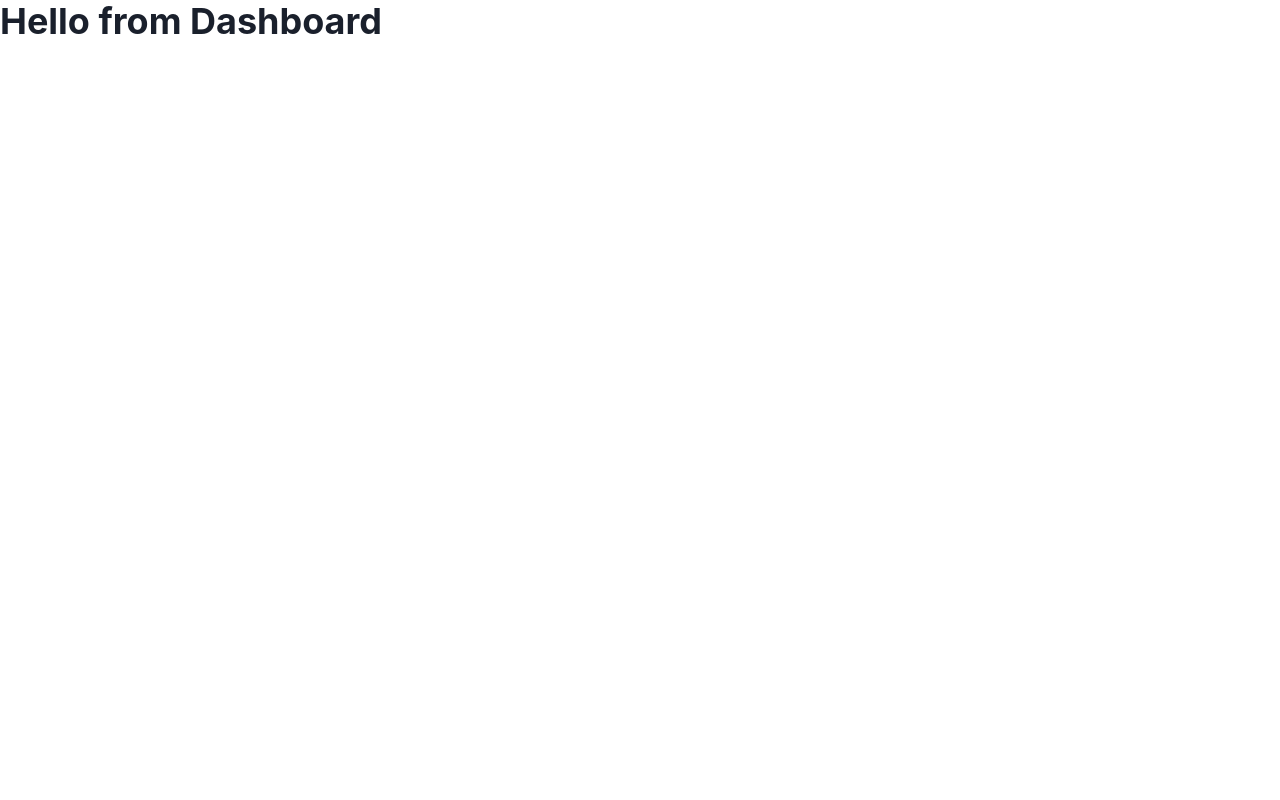
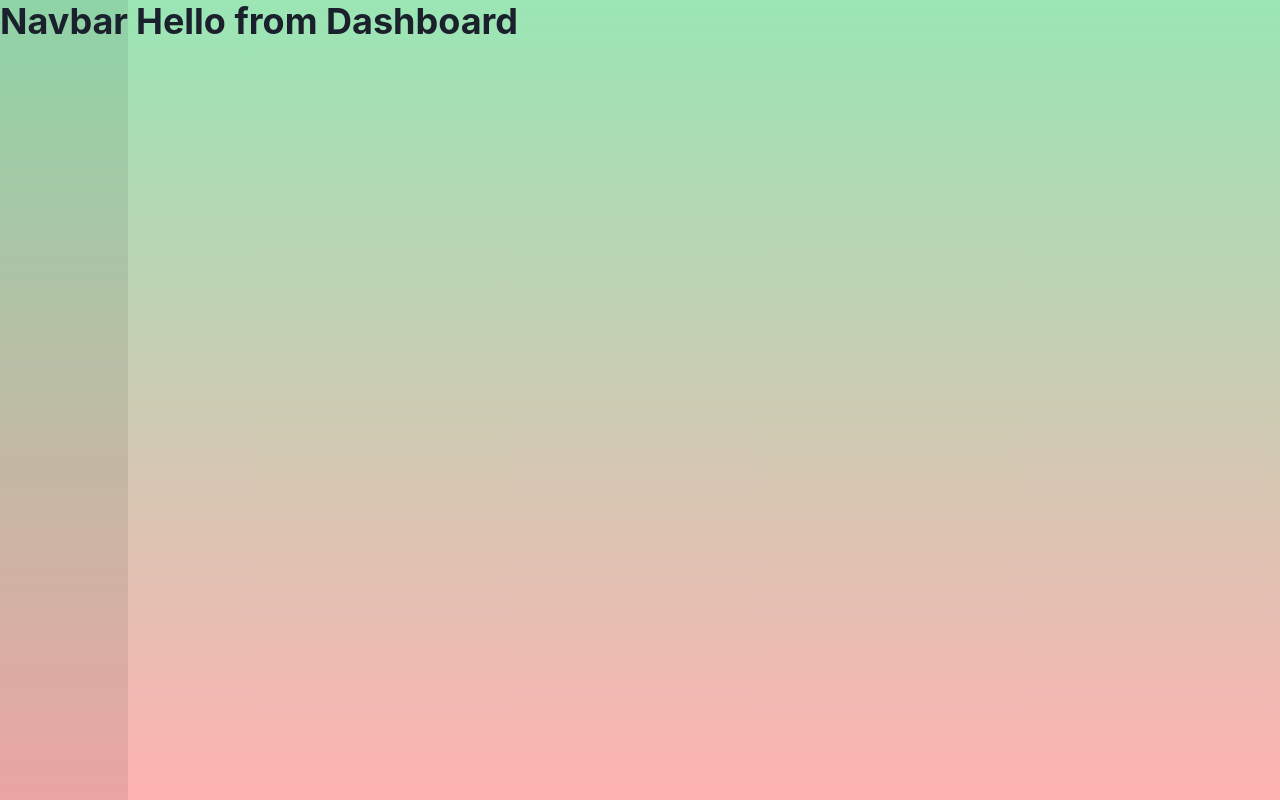
Before and after one commit to Bbek-Crestha/record-book, a React (Create React App) app in the folder client/: page / in a window 1280 px wide. Built offline with nearby package versions, Linux system fonts and the light colour scheme.

Commit message:
feat(client): create and add navbar component

```diff
--- /dev/null
+++ b/client/src/components/Navbar.js
@@ -0,0 +1,11 @@
+import { Box, Heading } from "@chakra-ui/react";
+
+const Navbar = () => {
+	return (
+		<Box bg="blackAlpha.200">
+			<Heading>Navbar</Heading>
+		</Box>
+	);
+};
+
+export default Navbar;
--- a/client/src/pages/Home.js
+++ b/client/src/pages/Home.js
@@ -1,10 +1,16 @@
 import { Outlet } from "react-router-dom";
+import { Stack } from "@chakra-ui/react";
 
-import { Stack } from "@chakra-ui/react";
+import Navbar from "../components/Navbar";
 
 const Home = () => {
 	return (
-		<Stack direction="row">
+		<Stack
+			direction="row"
+			bgGradient="linear(to-b, green.200, red.200)"
+			h="100vh"
+		>
+			<Navbar />
 			<Outlet />
 		</Stack>
 	);
```
